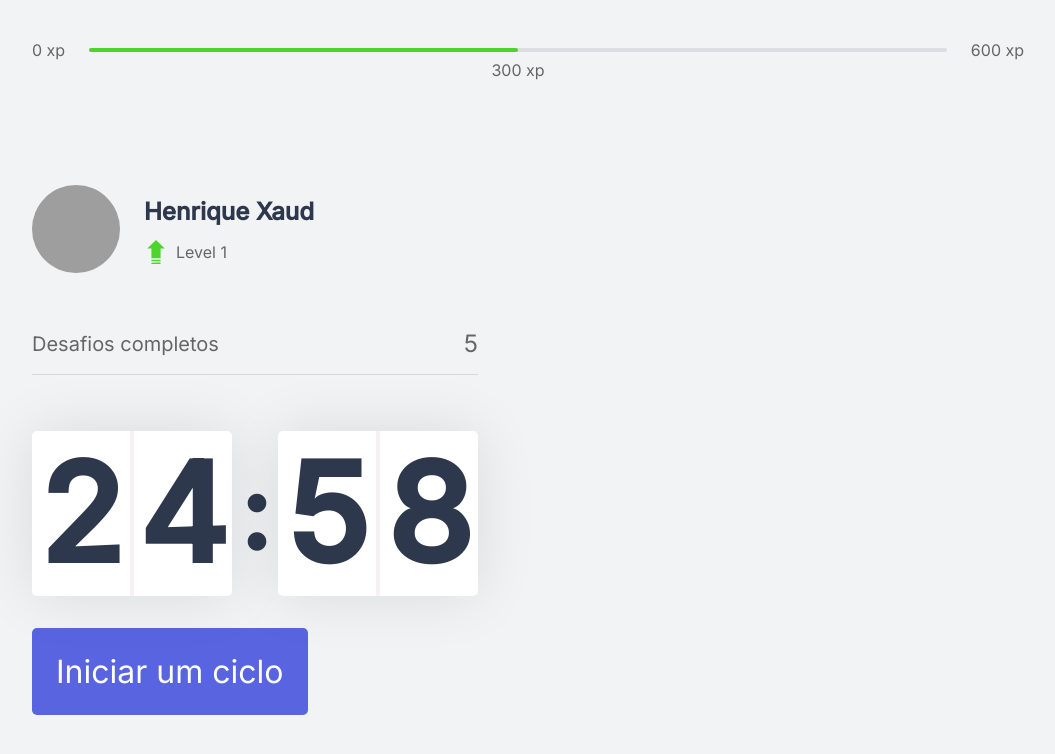
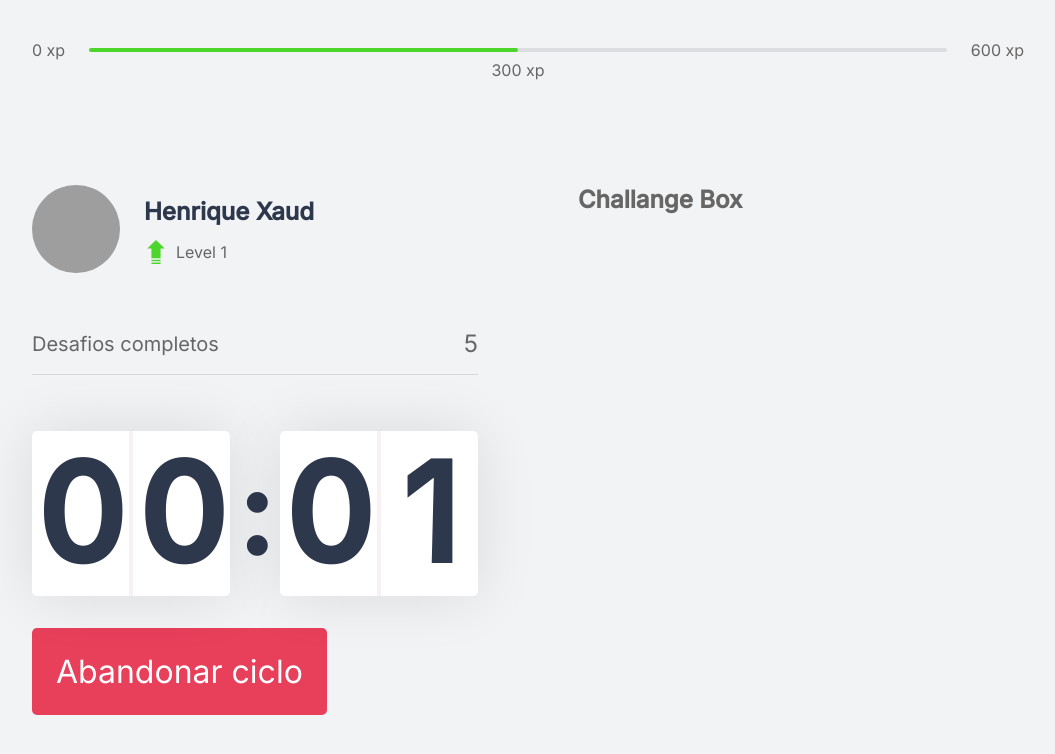
Before and after one commit to henriquexaud/BreakPoint, a Next.js app: page / in a window 1280 px wide. Both pictures are taken after a click on the button "Iniciar um ciclo". Shown: the top 754 px of the page, without its empty margins (112-1167 px from the left). Built offline with nearby package versions, Linux system fonts and the light colour scheme; grey boxes are pictures that could not be loaded.

Commit message:
Contdown working isolated

```diff
--- /dev/null
+++ b/src/components/ChallangeBox.tsx
@@ -0,0 +1,7 @@
+export function ChallangeBox() {
+    return (
+        <div>
+            <h1>Challange Box</h1>
+        </div>
+    );
+}
--- a/src/components/Countdown.tsx
+++ b/src/components/Countdown.tsx
@@ -1,9 +1,12 @@
 import { useState, useEffect } from 'react';
 import styles from '../styles/components/Countdown.module.css'
 
+let countdownTimeout: NodeJS.Timeout;
+
 export function Countdown() {
-    const [time, setTime] = useState(25 * 60);
-    const [active, setActive] = useState(false);
+    const [time, setTime] = useState(0.05 * 60);
+    const [isActive, setIsActive] = useState(false);
+    const [hasFinished, setHasFinished] = useState(false);
 
     const minutes = Math.floor(time / 60);
     const seconds = time % 60;
@@ -11,17 +14,31 @@ export function Countdown() {
     const [minuteLeft, minuteRight] = String(minutes).padStart(2, '0').split('');
     const [secondLeft, secondRight] = String(seconds).padStart(2, '0').split('');
 
+
+
     function startCountdown() {
-        setActive(true);
+        setIsActive(true);
+    }
+
+    function resetCountdown() {
+        clearTimeout(countdownTimeout);
+        setIsActive(false);
+        setTime(0.05 * 60);
+    }
+
+    function finishedCountdown() {
+        setHasFinished(true);
     }
 
     useEffect(() => {
-        if (active && time > 0) {
-            setTimeout(() => {
+        if (isActive && time > 0) {
+            countdownTimeout = setTimeout(() => {
                 setTime(time - 1);
             }, 1000)
+        } else if (time == 0) {
+            setHasFinished(true);
         }
-    }, [active, time])
+    }, [isActive, time])
 
     return (
         <div>
@@ -37,11 +54,34 @@ export function Countdown() {
                 </div>
             </div>
 
-            <button type="button"
-                className={styles.countdownButton}
-                onClick={startCountdown}>
-                Iniciar um ciclo
-            </button>
+            { hasFinished ? (
+                <button disabled className={`${styles.countdownButton} ${styles.countdownButtonFinished}`}>
+                    Ciclo completo
+                </button>
+            ) : (
+
+                <>
+                    { isActive ? (
+
+                        <button type="button"
+                            className={`${styles.countdownButton} ${styles.countdownButtonActive}`}
+                            onClick={resetCountdown}>
+                            Abandonar ciclo
+                        </button>
+
+                    ) : (
+
+                        <button type="button"
+                            className={styles.countdownButton}
+                            onClick={startCountdown}>
+                            Iniciar um ciclo
+                        </button>
+                    )
+                    }
+                </>
+            )}
+
+
         </div>
 
     );
--- a/src/pages/index.tsx
+++ b/src/pages/index.tsx
@@ -6,6 +6,7 @@ import { Profile } from '../components/Profile';
 import Head from 'next/head';
 
 import styles from '../styles/pages/Home.module.css';
+import { ChallangeBox } from "../components/ChallangeBox";
 
 export default function Home() {
   return (
@@ -24,6 +25,7 @@ export default function Home() {
           <Countdown />
         </div>
         <div>
+          <ChallangeBox />
         </div>
       </section>
     </div>
--- a/src/styles/components/Countdown.module.css
+++ b/src/styles/components/Countdown.module.css
@@ -1,7 +1,7 @@
 .countdownContainer {
     display: flex;
     align-items: center;
-    font-size:xx-large;
+    font-size:5rem;
     font-weight: 700;
     color: var(--title)
 }
@@ -33,7 +33,7 @@
 }
 
 .countdownContainer > span {
-    font-size: 6.25rem;
+    font-size: 7rem;
     margin: 0 0.5rem;
 }
 
@@ -57,6 +57,19 @@
     transition: background-color 0.2s;
 }
 
-.countdownButton:hover {
+.countdownButton:not(:disabled):hover {
     background: var(--blue-dark);
 }
+
+.countdownButtonActive {
+    background: var(--red);
+}
+
+.countdownButtonActive:not(:disabled):hover {
+    background: #a82c41;
+}
+
+.countdownButtonFinished {
+    background: var(--green);
+    cursor: not-allowed;
+}
```
Also changed, not shown: src/styles/components/ChallangeBox.module.css (added).
